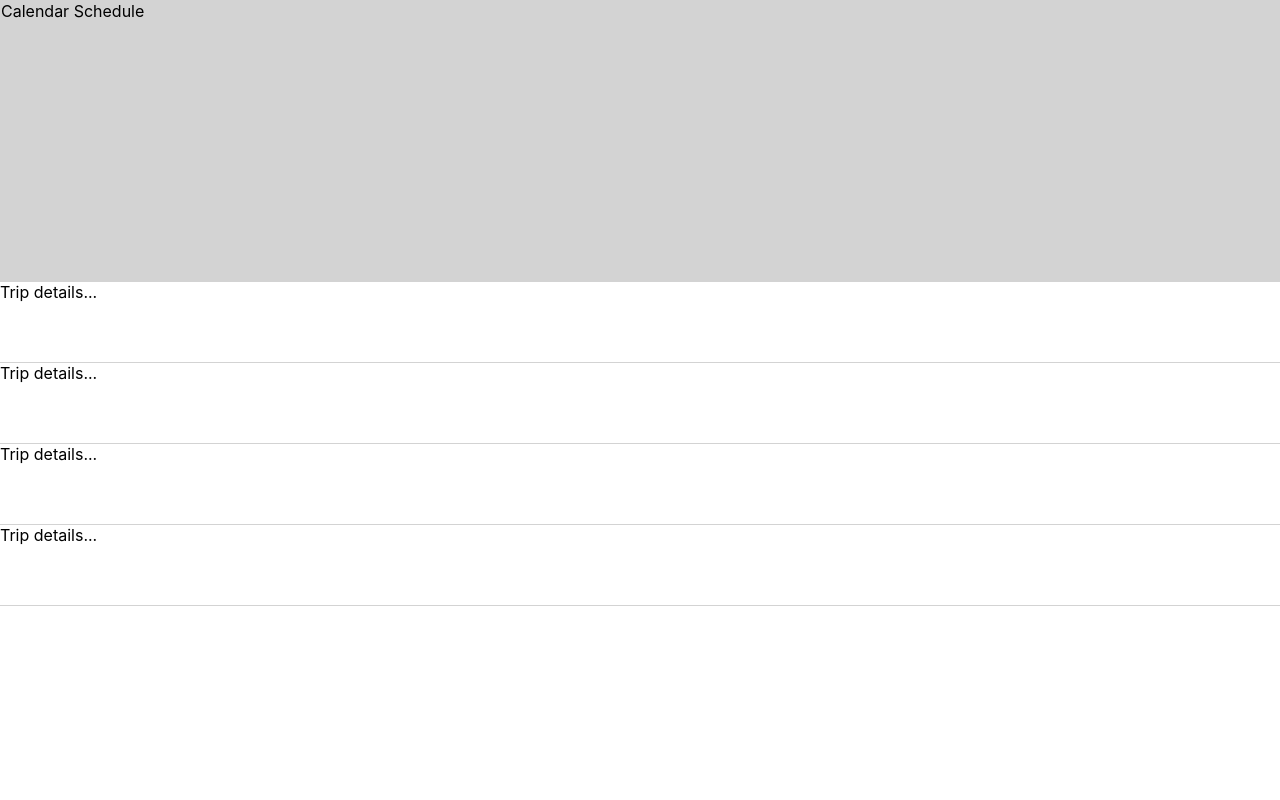
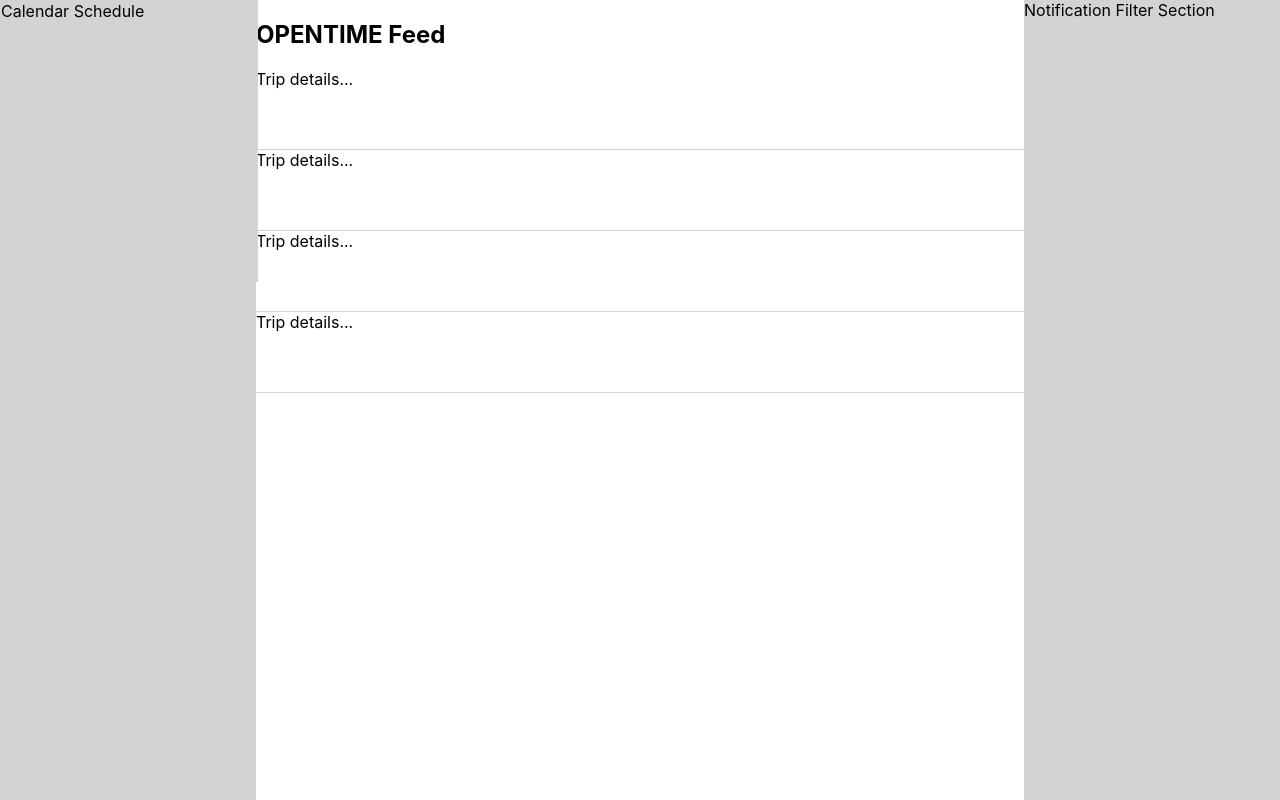
Before and after one commit to adammain/open-time, a React (Create React App) app: page /dashboard in a window 1280 px wide. Built offline with nearby package versions, Linux system fonts and the light colour scheme.

Commit message:
Added: intial desktop html wireframe layout

```diff
--- a/src/Dashboard/Dashboard.css
+++ b/src/Dashboard/Dashboard.css
@@ -0,0 +1,25 @@
+.hidden {
+  visibility: hidden;
+}
+
+@media (min-width: 576px) {
+  .Dashboard__container {
+    display: flex;
+  }
+
+  .Dashboard__section {
+    flex-grow: 1;
+  }
+
+  .Dashboard__aside--aside {
+    width: 20vw;
+    height: 100vh;
+    background-color: lightgray;
+  }
+}
+
+@media only screen and (min-width: 701px) {
+  .hidden {
+    visibility: visible;
+  }
+}
--- a/src/Dashboard/Dashboard.js
+++ b/src/Dashboard/Dashboard.js
@@ -1,16 +1,24 @@
 import React from 'react'
 import CalendarSchedule from '../CalendarSchedule/CalendarSchedule'
 import OTFeed from '../OTFeed/OTFeed'
+import NotificationFilter from '../NotificationFilter/NotificationFilter'
+import './Dashboard.css'
 
 function Dashboard() {
   return (
-    <main>
-      <section className='Dashboard__section'>
-        <CalendarSchedule />
-      </section>
-      <section className='Dashboard__section'>
-        <OTFeed />
-      </section>
+    <main className='Dashboard'>
+      <div className='Dashboard__container'>
+        <aside className='Dashboard__aside--aside'>
+          <CalendarSchedule />
+        </aside>
+        <section className='Dashboard__section'>
+          <h2>OPENTIME Feed</h2>
+          <OTFeed />
+        </section>
+        <aside className='Dashboard__aside--aside hidden'>
+          <NotificationFilter />
+        </aside>
+      </div>
     </main>
   )
 }
--- /dev/null
+++ b/src/NotificationFilter/NotificationFilter.js
@@ -0,0 +1,9 @@
+import React from 'react'
+
+function NotificationFilter() {
+  return (
+    <div>Notification Filter Section</div>
+  )
+}
+
+export default NotificationFilter
```
Also changed, not shown: src/NotificationFilter/NotificationFilter.css (added), 2 other files (tests, documents, lock files or other folders).
